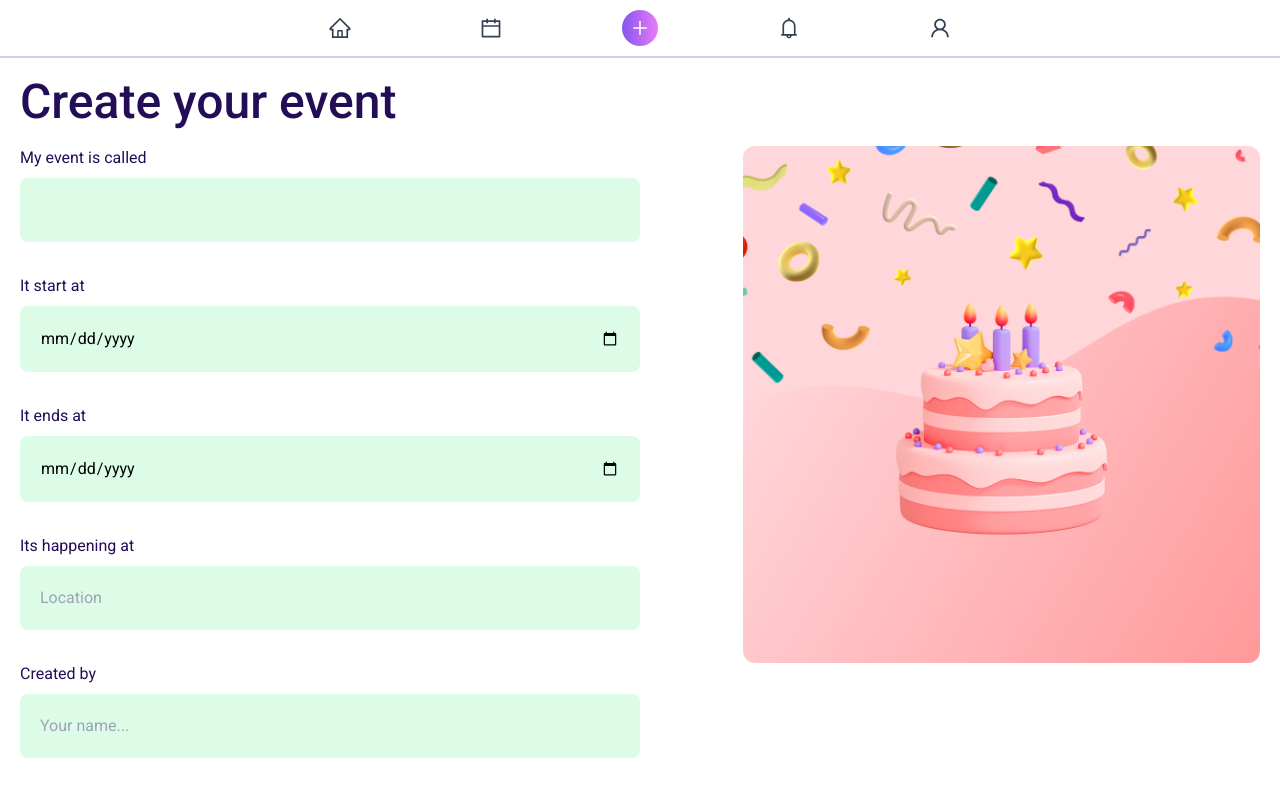
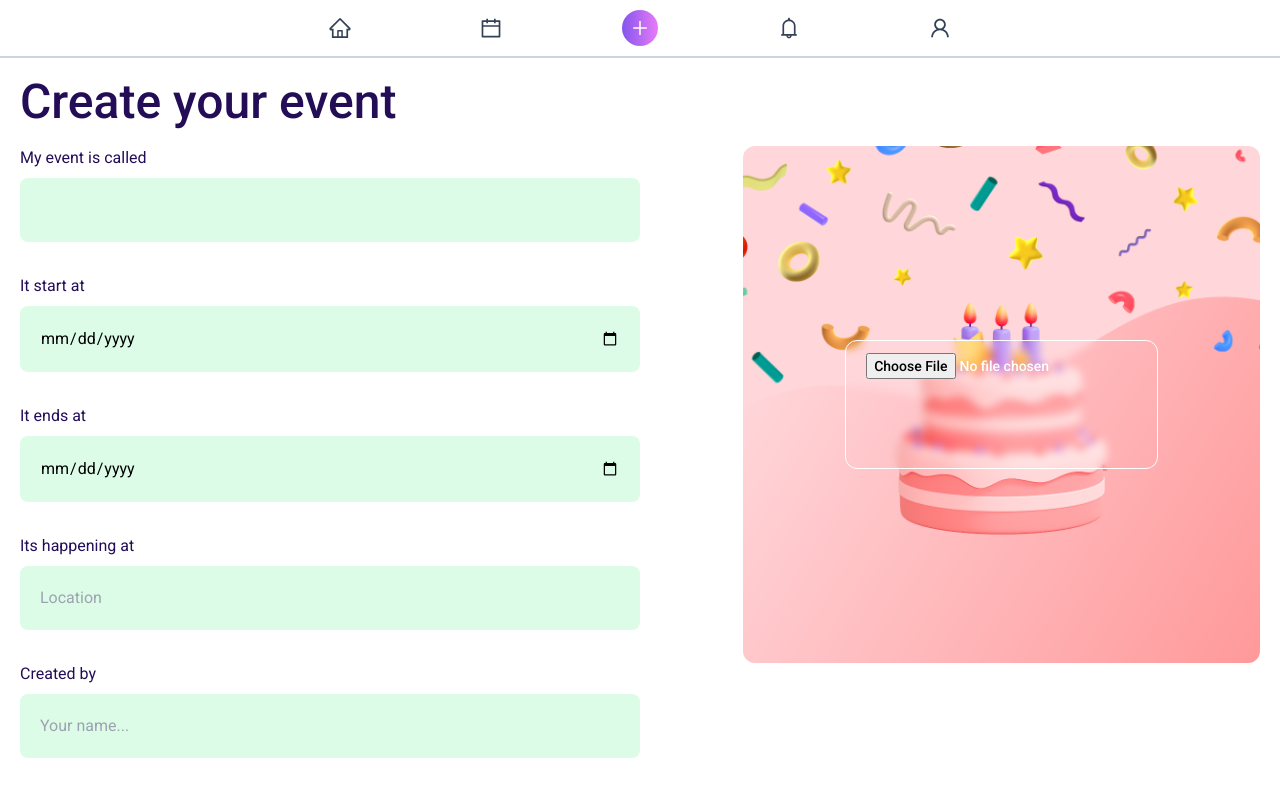
Before and after one commit to daniellee86/Happening.io, a Next.js app: page /create-event in a window 1280 px wide. Shown: the top 793 px of the page. Built offline with nearby package versions, Linux system fonts and the light colour scheme.

Commit message:
start image upload

```diff
--- a/pages/_app.js
+++ b/pages/_app.js
@@ -10,6 +10,8 @@ function MyApp({ Component, pageProps }) {
   //'global' state for created events - array of event objects
   const [events, setEvents] = useState([]);
   const [activeEvent, setActiveEvent] = useState(0);
+  const [images, setImages] = useState("");
+  const [urls, setUrls] = useState({});
 
   return (
     <>
@@ -20,6 +22,10 @@ function MyApp({ Component, pageProps }) {
         setEvents={setEvents}
         activeEvent={activeEvent}
         setActiveEvent={setActiveEvent}
+        images={images}
+        setImages={setImages}
+        urls={urls}
+        setUrls={setUrls}
         {...pageProps}
       />
     </>
--- a/pages/create-event.jsx
+++ b/pages/create-event.jsx
@@ -6,11 +6,28 @@ import { useForm } from "react-hook-form";
 //NEXT IMPORTS
 import { useRouter } from "next/router";
 
-const CreateEvent = ({ setEvents, events }) => {
+const CreateEvent = ({
+  setEvents,
+  events,
+  images,
+  setImages,
+  urls,
+  setUrls,
+}) => {
   //REACT HOOK FORM
   const { register, handleSubmit } = useForm();
   //NEXT ROUTER
   const router = useRouter();
+
+  //function to set image state
+  const handleImage = (e) => {
+    setImages(e.target.file);
+    //iterate and create a new url for each file
+    const url = URL.createObjectURL(images);
+    //set urls
+    setUrls(url);
+  };
+
   return (
     <main className="p-5 flex flex-col gap-y-5">
       <h1 className="font-medium text-[#240D57] text-3xl lg:text-5xl 2xl:text-6xl;">
@@ -60,9 +77,25 @@ const CreateEvent = ({ setEvents, events }) => {
           </div>
         </div>
 
-        <div id="right" className="col-start-8 col-span-5 ">
+        <div id="right" className="col-start-8 col-span-5 h-fit relative ">
+          <div
+            id="overlay"
+            className="absolute z-20 h-full w-full flex justify-center items-center"
+          >
+            <input
+              type="file"
+              accept="image/*"
+              onChange={handleImage}
+              className="py-3 px-5 sm:min-w-1/2 sm:h-1/4 rounded-xl text-sm text-white font-medium border border-white backdrop-blur-sm"
+            />
+          </div>
+
           {/* eslint-disable-next-line jsx-a11y/alt-text */}
-          <img src="/birthday.png" className="rounded-xl object-contain"></img>
+          <img
+            src={urls[0] ? urls[0] : "./birthday.png"}
+            alt="suck-balls"
+            className="rounded-xl object-contain"
+          ></img>
         </div>
       </section>
     </main>
```
